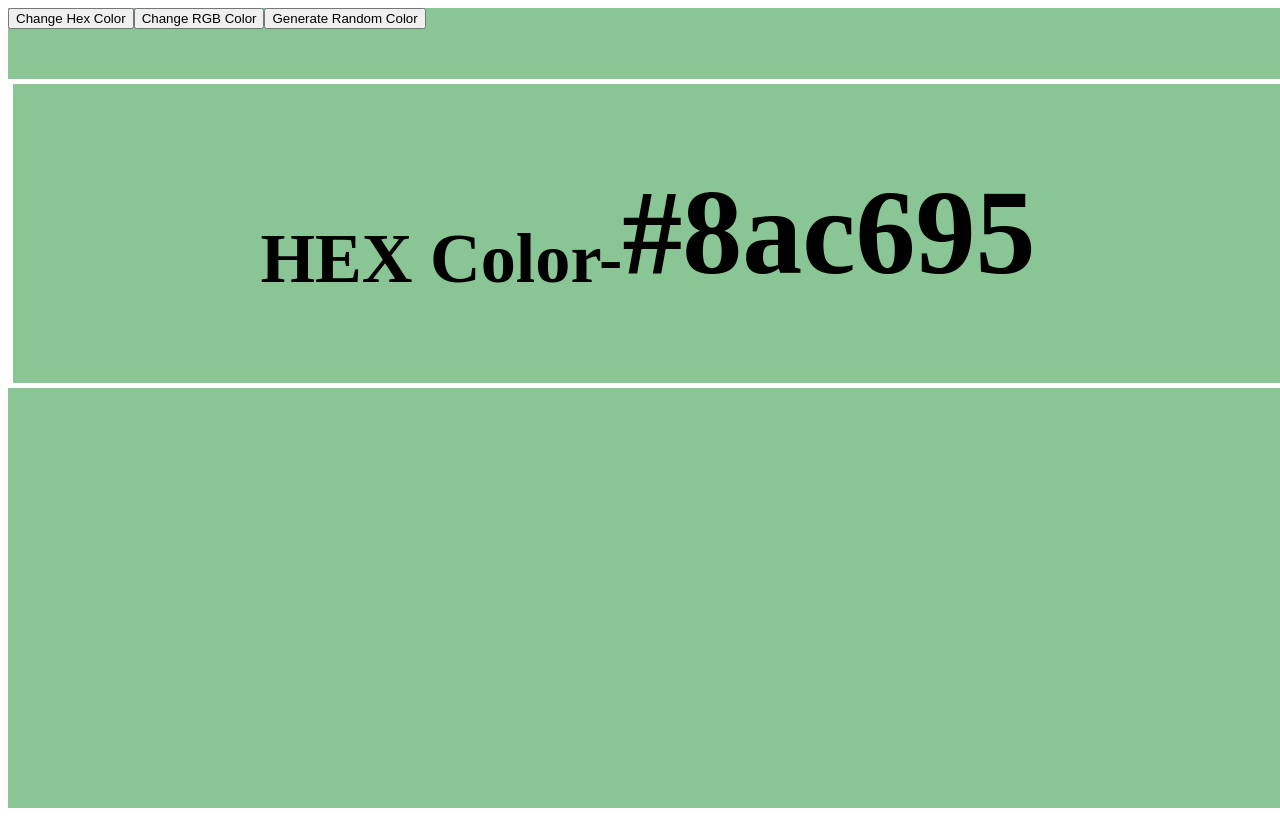
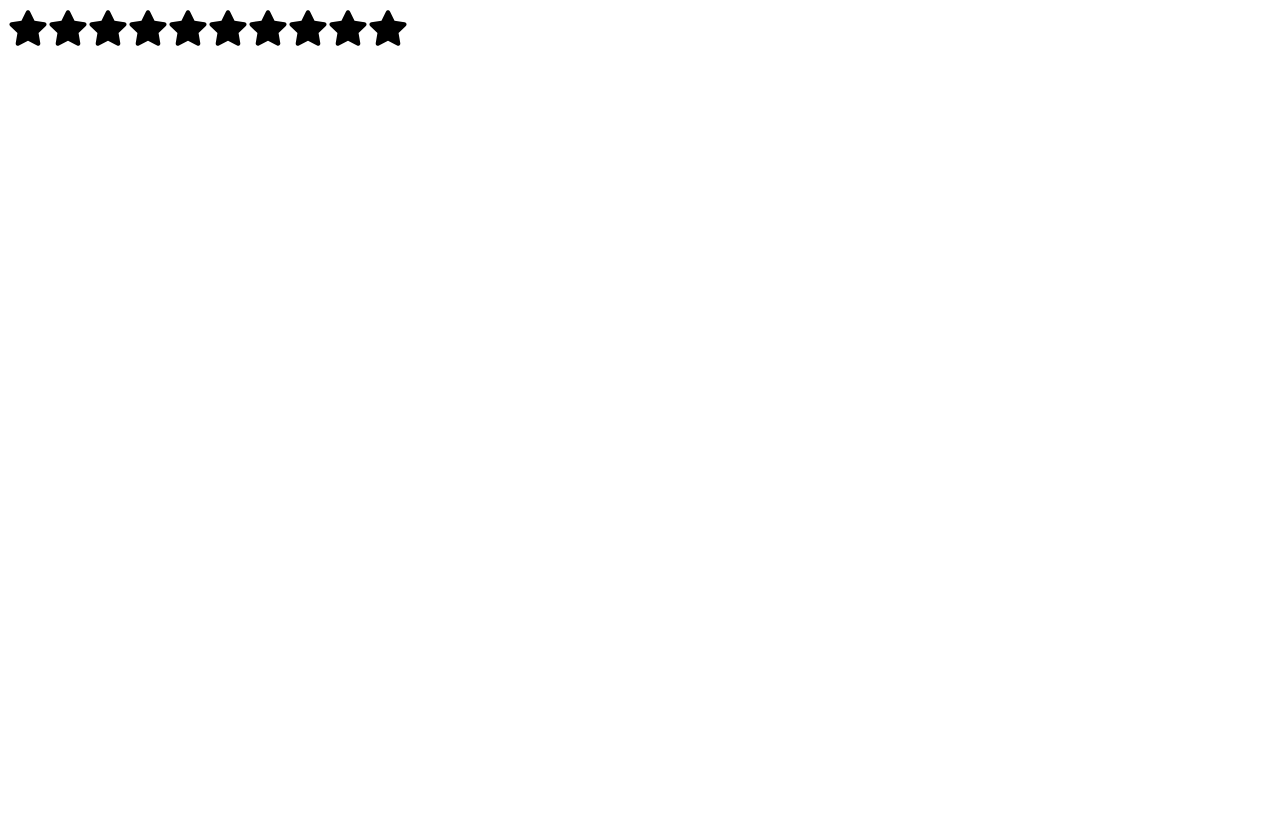
Before and after one commit to Abhishek3777/React, a React (Vite) app in the folder forms-react/: page / in a window 1280 px wide. Built offline with nearby package versions, Linux system fonts and the light colour scheme.

Commit message:
added star rating project

```diff
--- a/forms-react/Projects/Accordion/index.jsx
+++ b/forms-react/Projects/Accordion/index.jsx
@@ -1,9 +1,7 @@
-import React, { useState } from 'react';
+import React, { useState } from 'react'
 import data from './data';
-import './style.css'
 
 const index = () => {
-
   const [selected, setSelected] = useState(null);
 
   function showSingleFeature(id) {
@@ -14,28 +12,18 @@ const index = () => {
     <div className='wrapper'>
       <div className='accordian'>
         {
-          data && data.length > 0 ? (
-            data.map((dataItem) => (
-              <div className='item'>
-                <div className='title'>
-                  <h3>{dataItem.question}</h3>
-                  <span>
+          data && data.length > 0 ? data.map((dataItem) => (
+            <div key={dataItem.id}>
+              <h3>{dataItem.question}</h3>
+              <button onClick={() => showSingleFeature(dataItem.id)}>+</button>
+              {selected === dataItem.id ? dataItem.answer : null}
+            </div>
 
-                    <button onClick={() => showSingleFeature(dataItem.id)}>+</button></span>
-                  <div>
-                    {
-                      selected === dataItem.id ?
-                        <div className='content'> {dataItem.answer} </div> : null
-                    }
-                  </div>
-                </div> </div>
-            ))
-          )
-            : (<div> No data to be found </div>)
+          )) : (
+            <div> No data to be found </div>
+          )}
+      </div>
 
-
-        }
-      </div>
     </div>
   )
 }
--- /dev/null
+++ b/forms-react/Projects/star-rating/index.jsx
@@ -0,0 +1,40 @@
+import React, { useState } from 'react';
+import { FaStar } from 'react-icons/fa';
+import './style.css'
+
+const index = ({ noOfStars = 10 }) => {
+    const [rating, setRating] = useState(0); // actual
+    const [hover, setHover] = useState(0); // current
+
+    function handleClick(getCurrentIndex) {
+        setRating(getCurrentIndex);
+    }
+    function handleMouseEnter(getCurrentIndex) {
+        setHover(getCurrentIndex);
+    }
+    function handleMouseLeave(getCurrentIndex) {
+        setRating(rating);
+    }
+    // index += 1 to make 0 index to 1 like 0 1 2 3 4
+    // make it                              1 2 3 4 5
+    return (
+        <div className='star-rating'>
+            {
+                [...Array(noOfStars)].map((_, index) => {
+                    index += 1
+                    return (
+                        <FaStar
+                            key={index}
+                            className={index <= (hover || rating) ? 'active' : 'notActive'}
+                            onClick={() => handleClick(index)}
+                            onMouseMove={() => handleMouseEnter(index)}
+                            onMouseLeave={() => handleMouseLeave(index)}
+                            size={40} />
+                    );
+                })
+            }
+        </div>
+    )
+}
+
+export default index
--- /dev/null
+++ b/forms-react/Projects/star-rating/style.css
@@ -0,0 +1,7 @@
+.active {
+    color: yellow;
+}
+
+.notActive {
+    color: black;
+}
--- a/forms-react/package.json
+++ b/forms-react/package.json
@@ -12,7 +12,8 @@
   "dependencies": {
     "axios": "^1.12.2",
     "react": "^19.1.0",
-    "react-dom": "^19.1.0"
+    "react-dom": "^19.1.0",
+    "react-icons": "^5.5.0"
   },
   "devDependencies": {
     "@eslint/js": "^9.30.1",
--- a/forms-react/src/App.jsx
+++ b/forms-react/src/App.jsx
@@ -12,6 +12,7 @@ import Lists from '../List/Lists';
 import Todo from '../Projects/Todo';
 import Accordion from '../Projects/Accordion/index';
 import RandomColor from '../Projects/random-color/index'
+import StarRating from '../Projects/star-rating/index';
 
 function App() {
 
@@ -22,8 +23,9 @@ function App() {
     <>
       {/* <Todo/> */}
       {/* <Accordion /> */}
+      <StarRating />
 
-      <RandomColor />
+      {/* <RandomColor /> */}
       {/* <MultipleInputs /> */}
       {/* <FetchApi /> */}
     </>
```
Also changed, not shown: forms-react/Projects/Accordion/style.css (line endings or trailing spaces), 1 other file (tests, documents, lock files or other folders).
